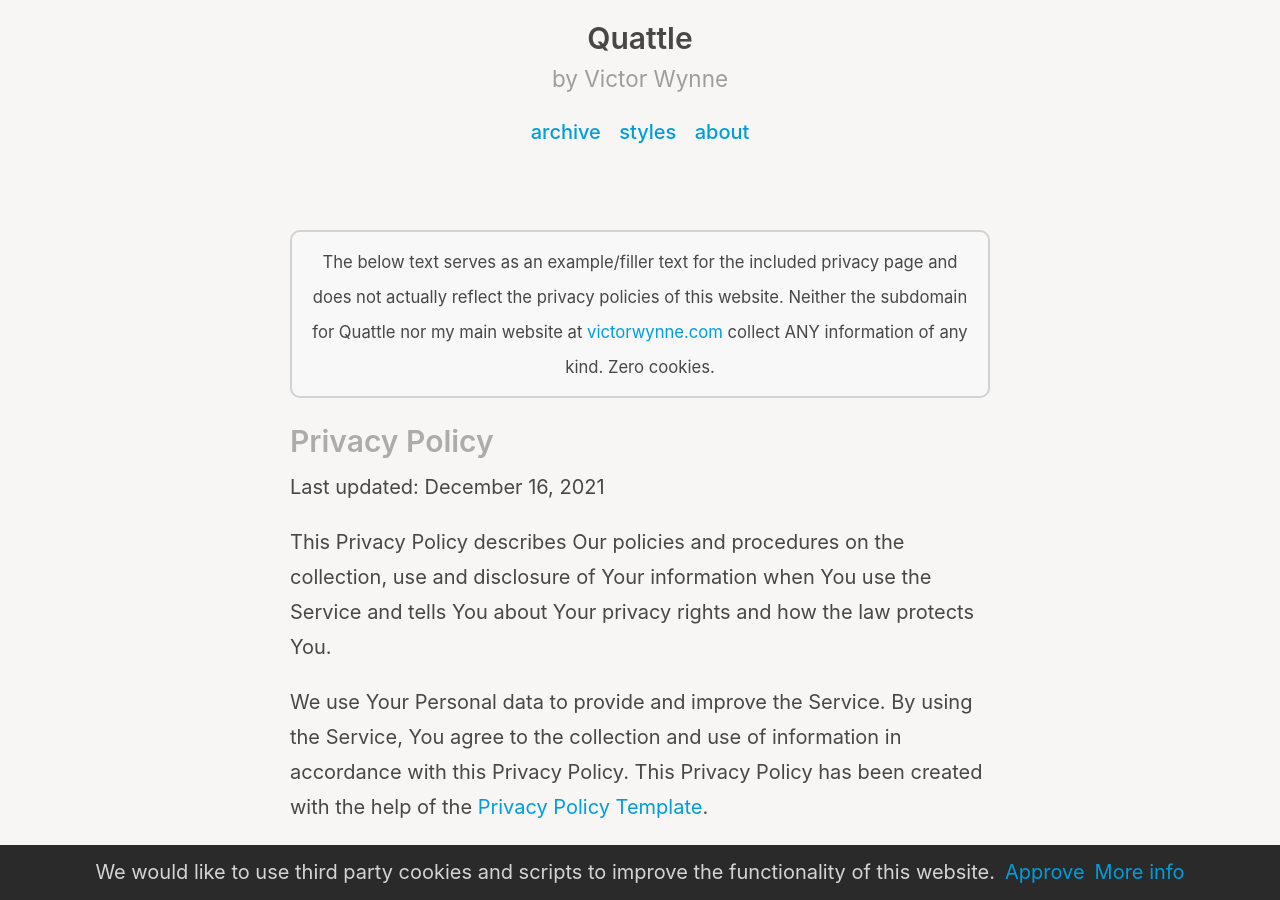
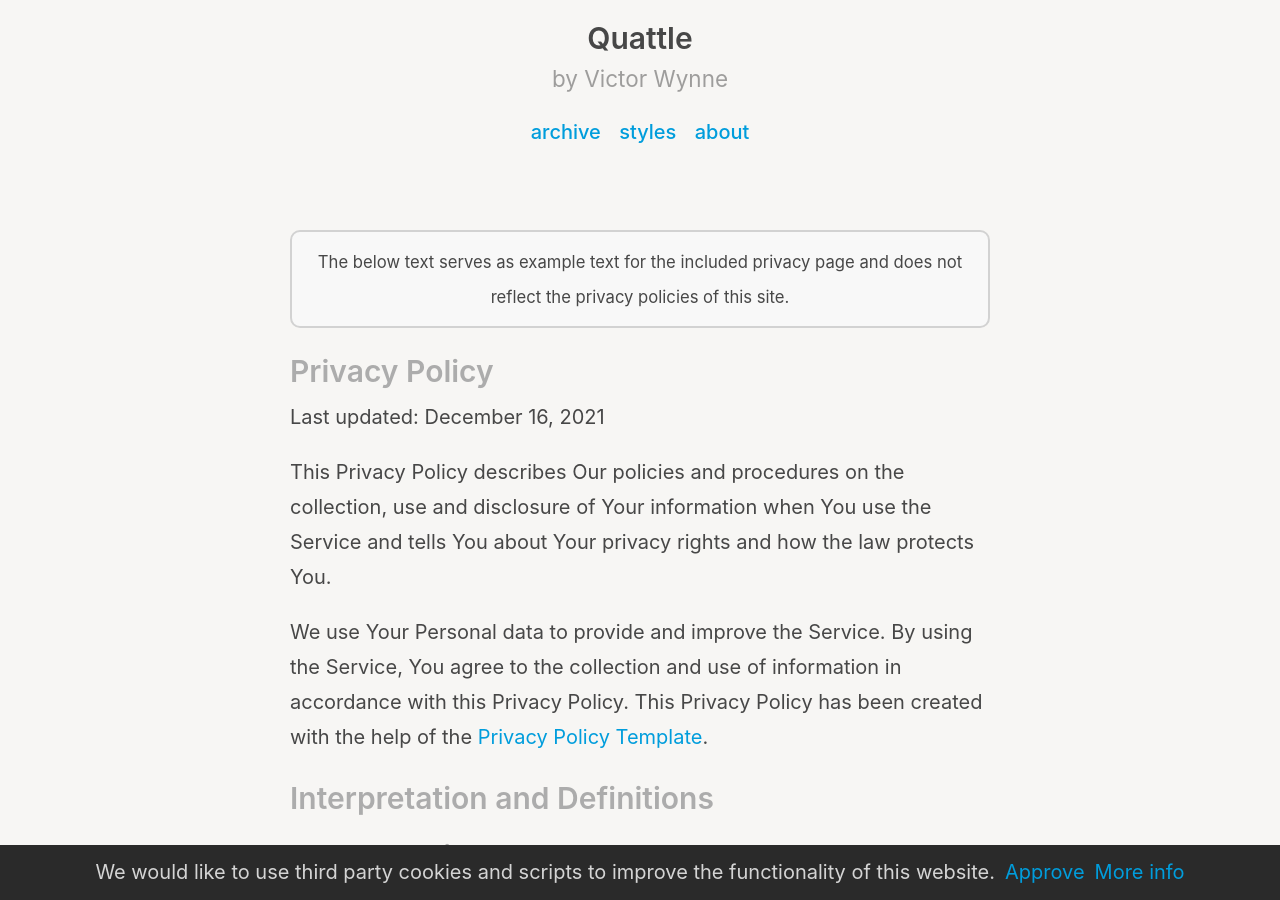
Before and after one commit to victorwynne/quattle, a Jekyll site: the page built from privacy.md, in a window 1280 px wide and 900 px high. Built offline with Jekyll 4.4.1, drawn with Linux system fonts in a browser that asks for light colours.

Commit message:
Updated privacy.md

```diff
--- a/privacy.md
+++ b/privacy.md
@@ -5,7 +5,7 @@ title: Privacy
 ---
 
 <p class="message">
-  <small>The below text serves as an example/filler text for the included privacy page and does not actually reflect the privacy policies of this website. Neither the subdomain for Quattle nor my main website at <a href="https://victorwynne.com/">victorwynne.com</a> collect ANY information of any kind. Zero cookies.</small>
+  <small>The below text serves as example text for the included privacy page and does not reflect the privacy policies of this site.</small>
 </p>
 
 
```
